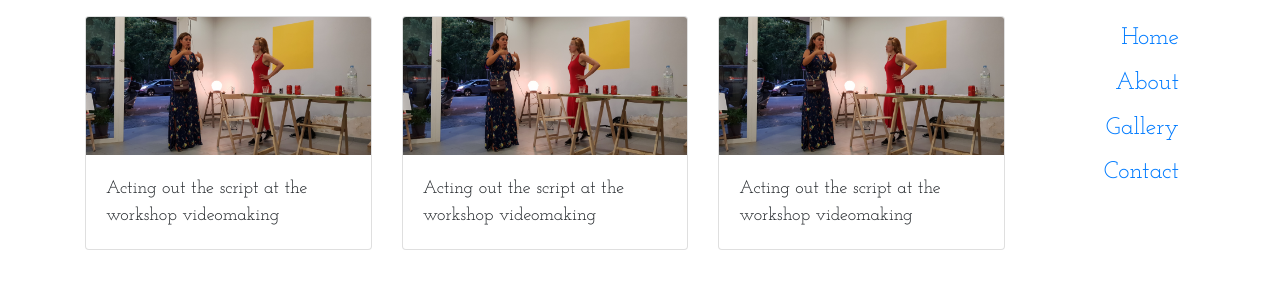
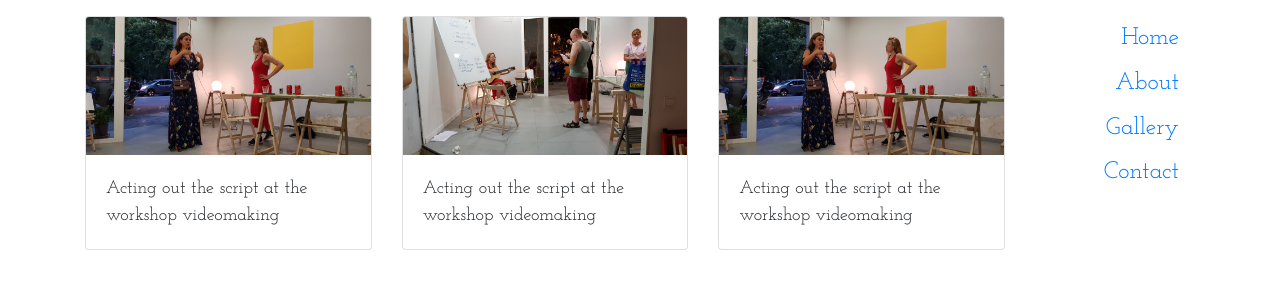
Before and after one commit to Jethet/project-elevador, a Django app: page /gallery/ in a window 1280 px wide. Shown: the part 208-508 px from the top of the page. Run offline with Django 3.2, Linux system fonts and the light colour scheme; some libraries are stand-ins or nearby versions.

Commit message:
Add static to gitignore and add pictures

```diff
--- a/placeholder/templates/gallery.html
+++ b/placeholder/templates/gallery.html
@@ -43,7 +43,7 @@
       </div>
       <div class="col-sm">
       <div class="card" style="font-size: 18px;">
-        <img src="/static/images/filmclub1.jpg" class="card-img-top" alt="Workshop filmmaking 1">
+        <img src="/static/images/filmclub2.jpg" class="card-img-top" alt="Workshop filmmaking 2">
         <div class="card-body">
           <p class="card-text">Acting out the script at the workshop videomaking</p>
         </div>
```
Also changed, not shown: placeholder/static/images/beamer2.jpg (added), placeholder/static/images/filmclub3.png (added), placeholder/static/images/filmclub8.jpg (added), 3 other files.
